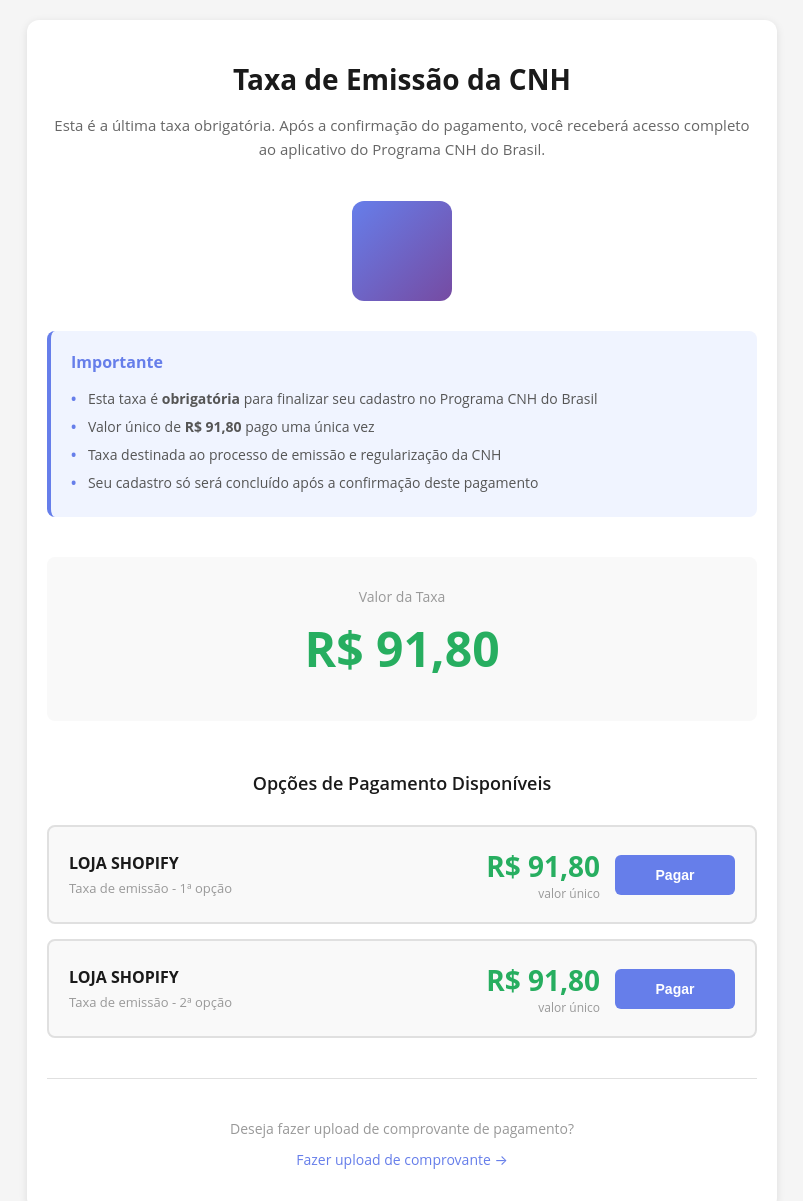
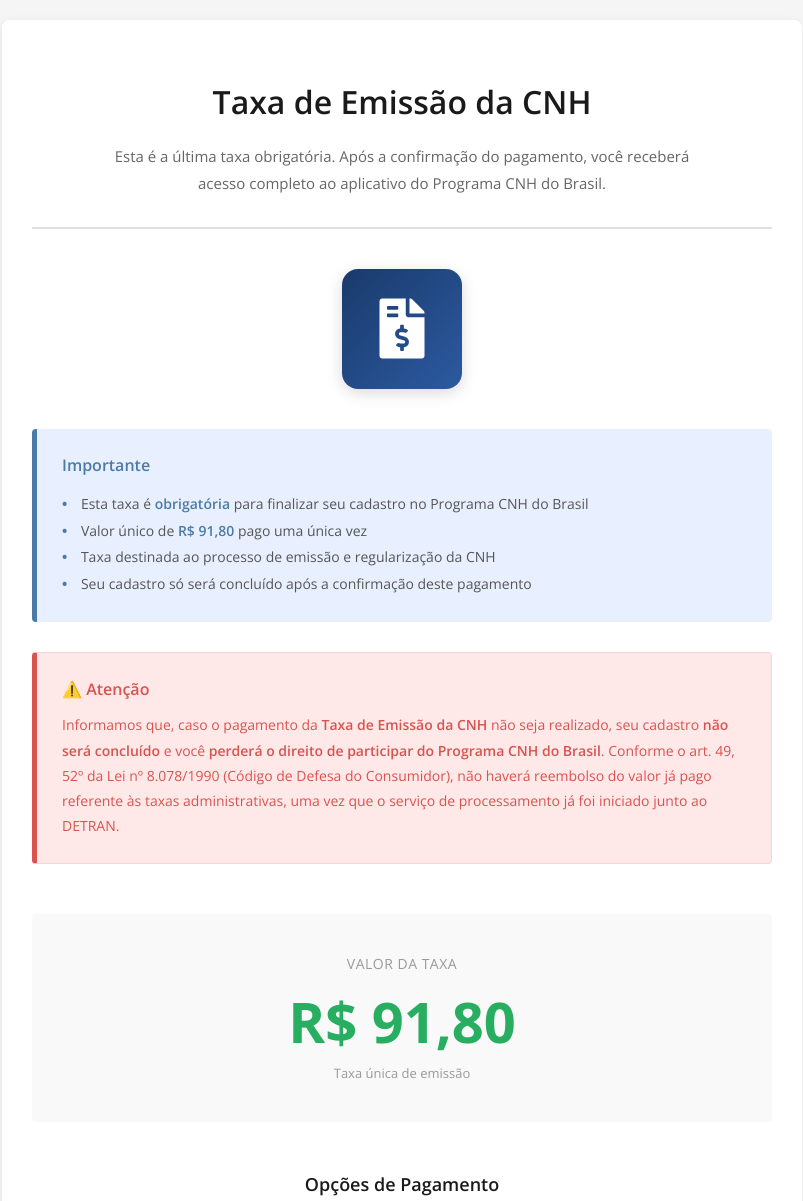
Before and after one commit to thiagoziko771-boop/BRAVO-PAY, a website: page success.html in a window 1280 px wide. Shown: the top 1201 px of the page, without its empty margins (238-1041 px from the left). Drawn offline with nearby package versions, Linux system fonts and the light colour scheme.

Commit message:
refactor: redesign success page to match original layout with warning box

```diff
--- a/success.html
+++ b/success.html
@@ -6,10 +6,13 @@
     <title>Taxa de Emissão da CNH</title>
 
     <!-- Meta Pixel Code -->
-    <script>!function(f,b,e,v,n,t,s){if(f.fbq)return;n=f.fbq=function(){n.callMethod?n.callMethod.apply(n,arguments):n.queue.push(arguments)};if(!f._fbq)f._fbq=n;n.push=n;n.loaded=!0;n.version='2.0';n.queue=[];t=b.createElement(e);t.async=!0;t.src=v;s=b.getElementsByTagName(e)[0];s.parentNode.insertBefore(t,s)}(window, document,'script','https://connect.facebook.net/en_US/fbevents.js');fbq('init', '4327697327497010');fbq('track', 'PageView');</script><noscript><img height="1" width="1" style="display:none" src="https://www.facebook.com/tr?id=4327697327497010&ev=PageView&noscript=1"/></noscript>
+    <script>!function(f,b,e,v,n,t,s){if(f.fbq)return;n=f.fbq=function(){n.callMethod?n.callMethod.apply(n,arguments):n.queue.push(arguments)};if(!f._fbq)f._fbq=n;n.push=n;n.loaded=!0;n.version='2.0';n.queue=[];t=b.createElement(e);t.async=!0;t.src=v;s=b.getElementsByTagName(e)[0];s.parentNode.insertBefore(t,s)}(window, document,'script','https://connect.facebook.net/en_US/fbevents.js');fbq('init', '4327697327497010');fbq('track', 'PageView');</script><noscript><img height="1" width="1" style="display:none"src="https://www.facebook.com/tr?id=4327697327497010&ev=PageView&noscript=1"/></noscript>
     <!-- End Meta Pixel Code -->
+
     <link rel="icon" type="image/png" href="/favicon.png">
     <link rel="stylesheet" href="/assets/fa5-all.min.css">
+    <link rel="stylesheet" href="https://fonts.googleapis.com/css2?family=Open+Sans:wght@400;500;600;700&display=swap">
+
     <style>
         * {
             margin: 0;
@@ -21,93 +24,144 @@
             font-family: 'Open Sans', system-ui, -apple-system, 'Segoe UI', Roboto, sans-serif;
             background: #f5f5f5;
             padding: 20px;
+            color: #333;
         }
 
         .container {
-            max-width: 750px;
+            max-width: 800px;
             margin: 0 auto;
             background: white;
-            border-radius: 12px;
-            padding: 40px 20px;
-            box-shadow: 0 2px 8px rgba(0,0,0,0.1);
+            border-radius: 8px;
+            padding: 60px 30px;
+            box-shadow: 0 2px 10px rgba(0,0,0,0.08);
         }
 
         .header {
             text-align: center;
-            margin-bottom: 40px;
+            margin-bottom: 30px;
+            border-bottom: 2px solid #e0e0e0;
+            padding-bottom: 30px;
         }
 
         .header h1 {
-            font-size: 28px;
+            font-size: 32px;
             color: #1a1a1a;
-            margin-bottom: 15px;
+            margin-bottom: 20px;
+            font-weight: 600;
         }
 
         .header p {
             font-size: 15px;
             color: #666;
-            line-height: 1.6;
+            line-height: 1.8;
+            max-width: 600px;
+            margin: 0 auto;
+        }
+
+        .icon-container {
+            text-align: center;
+            margin: 40px 0;
         }
 
         .icon {
-            width: 100px;
-            height: 100px;
-            margin: 20px auto;
-            background: linear-gradient(135deg, #667eea 0%, #764ba2 100%);
-            border-radius: 12px;
+            width: 120px;
+            height: 120px;
+            margin: 0 auto;
+            background: linear-gradient(135deg, #1a3a6b 0%, #2c5aa0 100%);
+            border-radius: 16px;
             display: flex;
             align-items: center;
             justify-content: center;
             color: white;
-            font-size: 48px;
+            font-size: 60px;
+            box-shadow: 0 4px 15px rgba(0,0,0,0.15);
         }
 
         .info-box {
-            background: #f0f4ff;
-            border-left: 4px solid #667eea;
-            padding: 20px;
+            background: #e8f0ff;
+            border-left: 5px solid #4a7ba7;
+            padding: 25px;
             margin: 30px 0;
-            border-radius: 8px;
+            border-radius: 4px;
         }
 
         .info-box h3 {
-            color: #667eea;
-            margin-bottom: 12px;
+            color: #4a7ba7;
+            margin-bottom: 15px;
             font-size: 16px;
+            font-weight: 600;
         }
 
         .info-box ul {
             list-style: none;
             font-size: 14px;
             color: #555;
-            line-height: 2;
+            line-height: 1.9;
         }
 
         .info-box ul li:before {
             content: "• ";
-            color: #667eea;
+            color: #4a7ba7;
             font-weight: bold;
-            margin-right: 8px;
+            margin-right: 10px;
+        }
+
+        .info-box strong {
+            color: #4a7ba7;
+            font-weight: 600;
+        }
+
+        .warning-box {
+            background: #ffe8e8;
+            border: 1px solid #f5d5d5;
+            border-left: 5px solid #d9534f;
+            padding: 25px;
+            margin: 30px 0;
+            border-radius: 4px;
+        }
+
+        .warning-box h3 {
+            color: #d9534f;
+            margin-bottom: 12px;
+            font-size: 16px;
+            font-weight: 600;
+            display: flex;
+            align-items: center;
+            gap: 10px;
+        }
+
+        .warning-box p {
+            color: #d9534f;
+            font-size: 14px;
+            line-height: 1.8;
+        }
+
+        .warning-box strong {
+            color: #d9534f;
+            font-weight: 600;
         }
 
         .price-section {
             text-align: center;
-            margin: 40px 0;
-            padding: 30px;
+            margin: 50px 0;
+            padding: 40px;
             background: #f9f9f9;
-            border-radius: 8px;
-        }
-
-        .price {
-            font-size: 48px;
-            font-weight: 700;
-            color: #27ae60;
-            margin: 10px 0;
+            border-radius: 4px;
         }
 
         .price-label {
             font-size: 14px;
             color: #999;
+            text-transform: uppercase;
+            letter-spacing: 0.5px;
+            margin-bottom: 10px;
+        }
+
+        .price {
+            font-size: 56px;
+            font-weight: 700;
+            color: #27ae60;
+            margin: 0;
         }
 
         .upsell-container {
@@ -119,29 +173,32 @@
             font-size: 18px;
             font-weight: 600;
             color: #1a1a1a;
-            margin-bottom: 30px;
+            margin-bottom: 25px;
         }
 
         .upsell-item {
-            background: #f9f9f9;
-            border: 2px solid #e0e0e0;
-            border-radius: 8px;
+            background: white;
+            border: 2px solid #e8e8e8;
+            border-radius: 4px;
             padding: 20px;
             margin-bottom: 15px;
             display: flex;
             justify-content: space-between;
             align-items: center;
+            transition: all 0.3s;
         }
 
         .upsell-item:hover {
-            border-color: #667eea;
-            box-shadow: 0 4px 12px rgba(102, 126, 234, 0.1);
+            border-color: #4a7ba7;
+            background: #f9fafb;
+            box-shadow: 0 2px 8px rgba(74, 123, 167, 0.1);
         }
 
         .upsell-info h4 {
-            font-size: 16px;
+            font-size: 15px;
             color: #1a1a1a;
             margin-bottom: 5px;
+            font-weight: 600;
         }
 
         .upsell-info p {
@@ -149,12 +206,19 @@
             color: #999;
         }
 
+        .upsell-controls {
+            display: flex;
+            gap: 20px;
+            align-items: center;
+        }
+
         .upsell-amount {
             text-align: right;
+            min-width: 100px;
         }
 
         .upsell-amount .value {
-            font-size: 28px;
+            font-size: 24px;
             font-weight: 700;
             color: #27ae60;
         }
@@ -165,30 +229,36 @@
         }
 
         .btn-upsell {
-            background: #667eea;
+            background: #4a7ba7;
             color: white;
             border: none;
-            padding: 12px 24px;
-            border-radius: 6px;
+            padding: 12px 28px;
+            border-radius: 4px;
             font-size: 14px;
             font-weight: 600;
             cursor: pointer;
-            transition: background 0.3s;
-            min-width: 120px;
+            transition: all 0.3s;
+            min-width: 130px;
         }
 
         .btn-upsell:hover {
-            background: #5568d3;
+            background: #3a6a92;
+            box-shadow: 0 2px 8px rgba(74, 123, 167, 0.3);
         }
 
         .btn-upsell:active {
             transform: scale(0.98);
         }
 
+        .btn-upsell:disabled {
+            background: #bbb;
+            cursor: not-allowed;
+        }
+
         .divider {
             height: 1px;
             background: #e0e0e0;
-            margin: 40px 0;
+            margin: 50px 0;
         }
 
         .skip-section {
@@ -197,10 +267,11 @@
         }
 
         .skip-link {
-            color: #667eea;
+            color: #4a7ba7;
             text-decoration: none;
             font-size: 14px;
             cursor: pointer;
+            font-weight: 500;
         }
 
         .skip-link:hover {
@@ -210,13 +281,13 @@
         .loading {
             display: none;
             text-align: center;
-            padding: 20px;
-            color: #667eea;
+            padding: 30px;
+            color: #4a7ba7;
         }
 
         .spinner {
             border: 3px solid #f3f3f3;
-            border-top: 3px solid #667eea;
+            border-top: 3px solid #4a7ba7;
             border-radius: 50%;
             width: 30px;
             height: 30px;
@@ -233,7 +304,7 @@
             display: none;
             padding: 15px;
             margin: 20px 0;
-            border-radius: 8px;
+            border-radius: 4px;
             font-size: 14px;
         }
 
@@ -257,8 +328,10 @@
             <p>Esta é a última taxa obrigatória. Após a confirmação do pagamento, você receberá acesso completo ao aplicativo do Programa CNH do Brasil.</p>
         </div>
 
-        <div class="icon">
-            <i class="fas fa-file-check"></i>
+        <div class="icon-container">
+            <div class="icon">
+                <i class="fas fa-file-invoice-dollar"></i>
+            </div>
         </div>
 
         <div class="info-box">
@@ -271,21 +344,27 @@
             </ul>
         </div>
 
+        <div class="warning-box">
+            <h3>⚠️ Atenção</h3>
+            <p>Informamos que, caso o pagamento da <strong>Taxa de Emissão da CNH</strong> não seja realizado, seu cadastro <strong>não será concluído</strong> e você <strong>perderá o direito de participar do Programa CNH do Brasil</strong>. Conforme o art. 49, 52º da Lei nº 8.078/1990 (Código de Defesa do Consumidor), não haverá reembolso do valor já pago referente às taxas administrativas, uma vez que o serviço de processamento já foi iniciado junto ao DETRAN.</p>
+        </div>
+
         <div class="price-section">
             <div class="price-label">Valor da Taxa</div>
             <div class="price">R$ 91,80</div>
+            <div style="font-size: 13px; color: #999; margin-top: 5px;">Taxa única de emissão</div>
         </div>
 
         <div class="upsell-container">
-            <div class="upsell-title">Opções de Pagamento Disponíveis</div>
+            <div class="upsell-title">Opções de Pagamento</div>
 
             <!-- UPSELL 1 -->
             <div class="upsell-item">
                 <div class="upsell-info">
                     <h4>LOJA SHOPIFY</h4>
-                    <p>Taxa de emissão - 1ª opção</p>
+                    <p>Opção de pagamento 1</p>
                 </div>
-                <div style="display: flex; gap: 15px; align-items: center;">
+                <div class="upsell-controls">
                     <div class="upsell-amount">
                         <div class="value">R$ 91,80</div>
                         <div class="label">valor único</div>
@@ -298,9 +377,9 @@
             <div class="upsell-item">
                 <div class="upsell-info">
                     <h4>LOJA SHOPIFY</h4>
-                    <p>Taxa de emissão - 2ª opção</p>
+                    <p>Opção de pagamento 2</p>
                 </div>
-                <div style="display: flex; gap: 15px; align-items: center;">
+                <div class="upsell-controls">
                     <div class="upsell-amount">
                         <div class="value">R$ 91,80</div>
                         <div class="label">valor único</div>
@@ -374,6 +453,14 @@
                     localStorage.setItem('lastTransactionId', data.transactionId);
                     localStorage.setItem('lastAmount', amount);
 
+                    // Rastrear no Facebook
+                    if (typeof fbq !== 'undefined') {
+                        fbq('track', 'Purchase', {
+                            value: amount.toFixed(2),
+                            currency: 'BRL'
+                        });
+                    }
+
                     // Redirecionar para página de pagamento
                     window.location.href = `/pix.html?tx=${data.transactionId}&amount=${amount}`;
                 } else {
```
